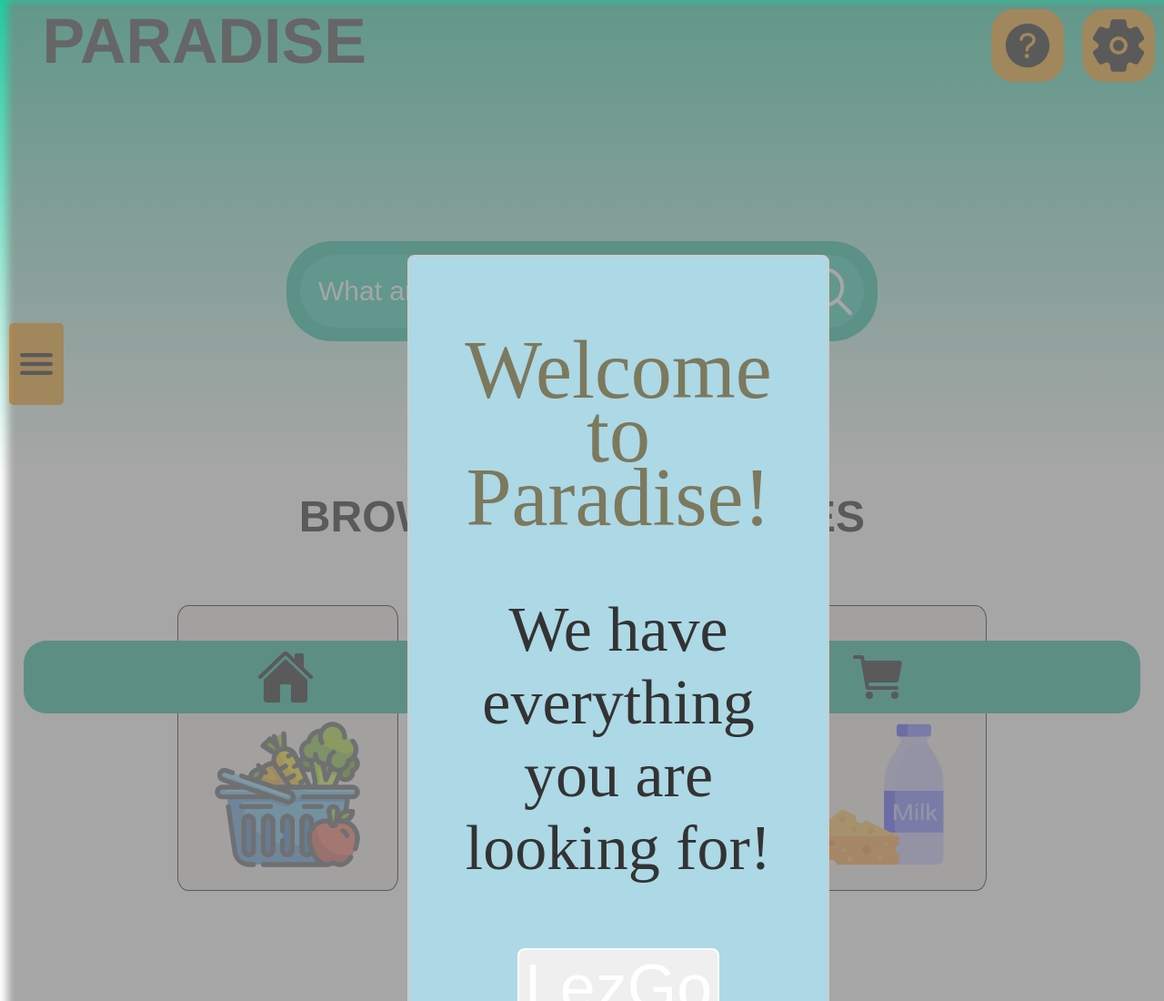
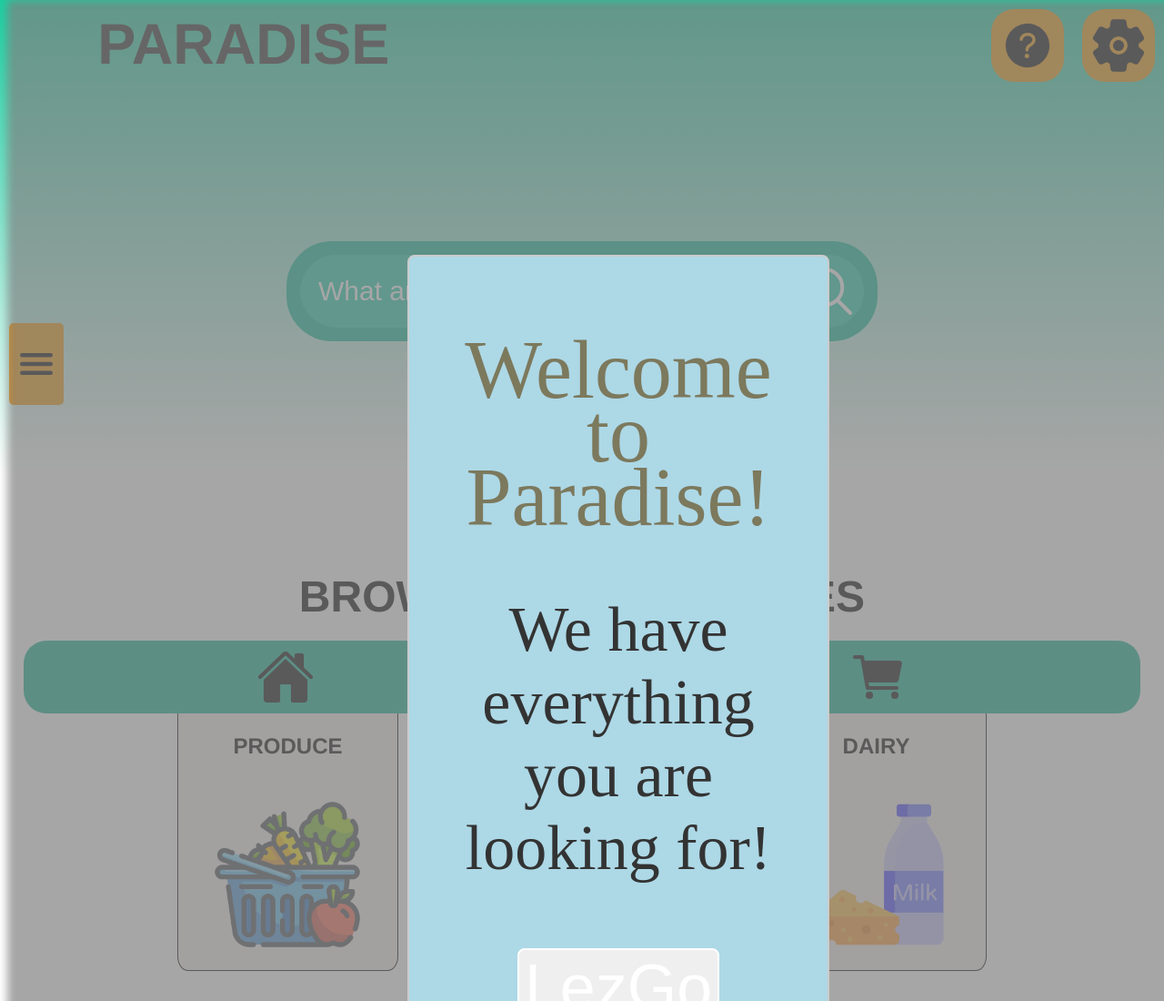
Before and after one commit to bytebrigadeHackathon/website, a plain HTML site: page paradise-main/index.html in a window 1280 px wide. Shown: the top 1100 px of the page at 91% size. Drawn offline with nearby package versions, Linux system fonts and the light colour scheme.

Commit message:
same as before

```diff
--- a/paradise-main/supporting_files/style.css
+++ b/paradise-main/supporting_files/style.css
@@ -743,3 +743,10 @@ body .itemName {
   text-decoration: underline;
   cursor: pointer;
 }
+
+.title {
+  position: static;
+  scale: 0.9;
+  left:-50px;
+  /* font-size: 90%; */
+}
```
